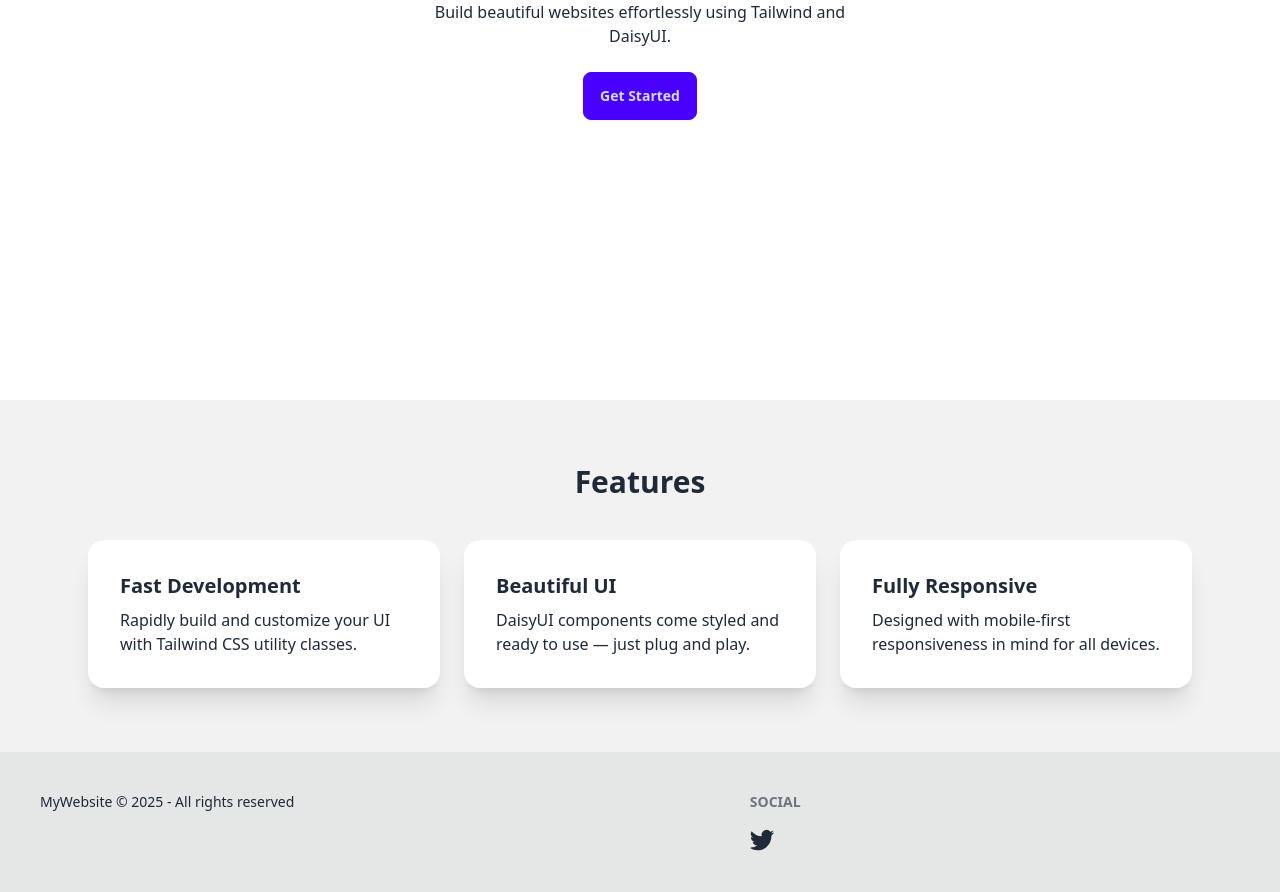
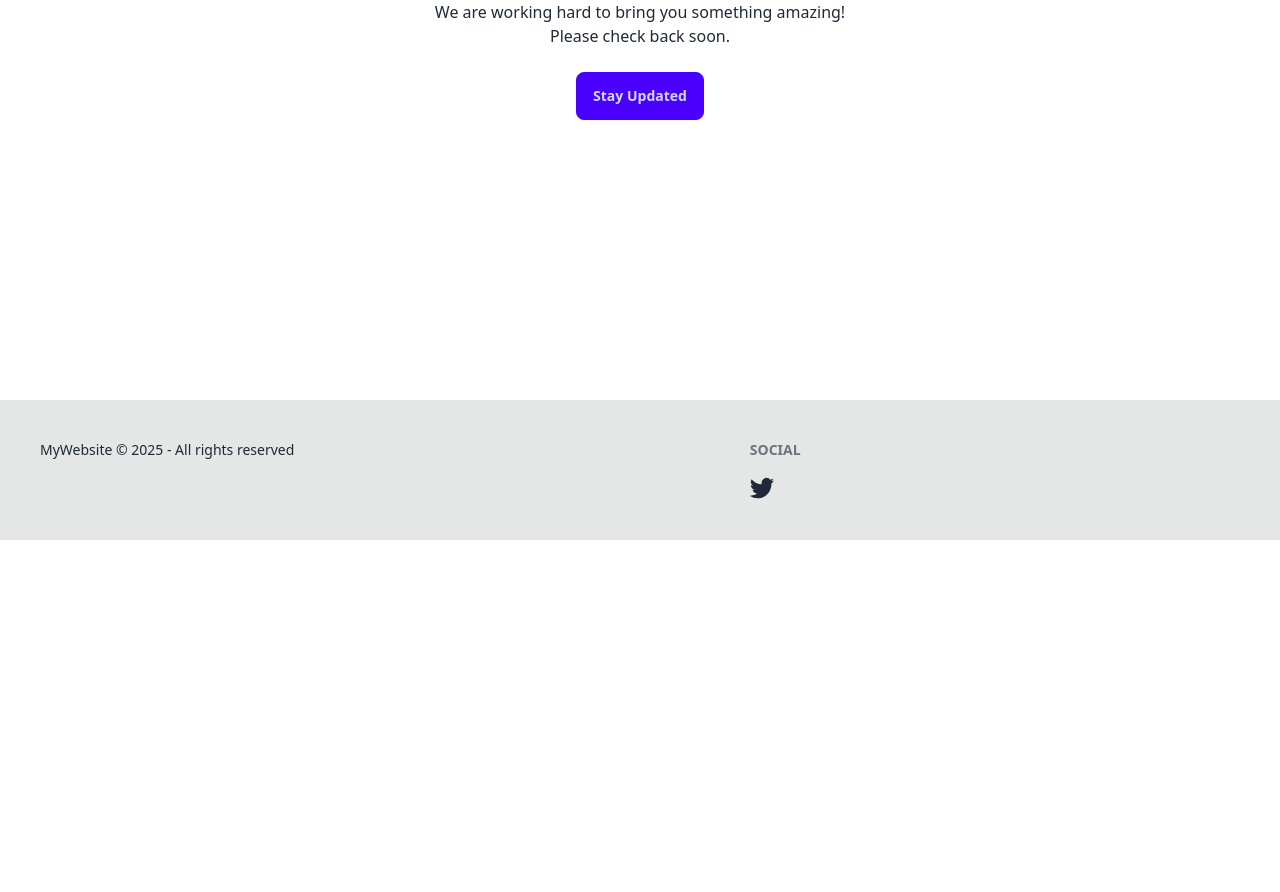
Before and after one commit to doesntbite/multiquadpro, a plain HTML site: page web/index.html in a window 1280 px wide. Shown: the part 400-1292 px from the top of the page. After the commit the page ends 940 px from the top, so only its background shows below. Drawn offline with nearby package versions, Linux system fonts and the light colour scheme.

Commit message:
Update index.html

```diff
--- a/web/index.html
+++ b/web/index.html
@@ -3,7 +3,7 @@
   <head>
     <meta charset="UTF-8" />
     <meta name="viewport" content="width=device-width, initial-scale=1" />
-    <title>MyWebsite</title>
+    <title>MyWebsite - Under Construction</title>
     <!-- Tailwind + DaisyUI CDN -->
     <script src="https://cdn.tailwindcss.com"></script>
     <link href="https://cdn.jsdelivr.net/npm/daisyui@4.12.24/dist/full.min.css" rel="stylesheet" type="text/css" />
@@ -16,9 +16,9 @@
       </div>
       <div class="flex-none">
         <ul class="menu menu-horizontal px-1">
-          <li><a href="#hero">Home</a></li>
-          <li><a href="#features">Features</a></li>
-          <li><a href="#contact">Contact</a></li>
+          <li><a href="#">Home</a></li>
+          <li><a href="#">Features</a></li>
+          <li><a href="#">Contact</a></li>
         </ul>
       </div>
     </div>
@@ -27,36 +27,9 @@
     <section id="hero" class="hero min-h-screen bg-base-100">
       <div class="hero-content text-center">
         <div class="max-w-md">
-          <h1 class="text-5xl font-bold">Welcome to MyWebsite</h1>
-          <p class="py-6">Build beautiful websites effortlessly using Tailwind and DaisyUI.</p>
-          <a href="#features" class="btn btn-primary">Get Started</a>
-        </div>
-      </div>
-    </section>
-
-    <!-- Features Section -->
-    <section id="features" class="py-16 bg-base-200">
-      <div class="max-w-6xl mx-auto px-6">
-        <h2 class="text-3xl font-bold text-center mb-10">Features</h2>
-        <div class="grid md:grid-cols-3 gap-6">
-          <div class="card bg-base-100 shadow-xl">
-            <div class="card-body">
-              <h3 class="card-title">Fast Development</h3>
-              <p>Rapidly build and customize your UI with Tailwind CSS utility classes.</p>
-            </div>
-          </div>
-          <div class="card bg-base-100 shadow-xl">
-            <div class="card-body">
-              <h3 class="card-title">Beautiful UI</h3>
-              <p>DaisyUI components come styled and ready to use — just plug and play.</p>
-            </div>
-          </div>
-          <div class="card bg-base-100 shadow-xl">
-            <div class="card-body">
-              <h3 class="card-title">Fully Responsive</h3>
-              <p>Designed with mobile-first responsiveness in mind for all devices.</p>
-            </div>
-          </div>
+          <h1 class="text-5xl font-bold">Under Construction</h1>
+          <p class="py-6">We are working hard to bring you something amazing! Please check back soon.</p>
+          <a href="#" class="btn btn-primary">Stay Updated</a>
         </div>
       </div>
     </section>
```
